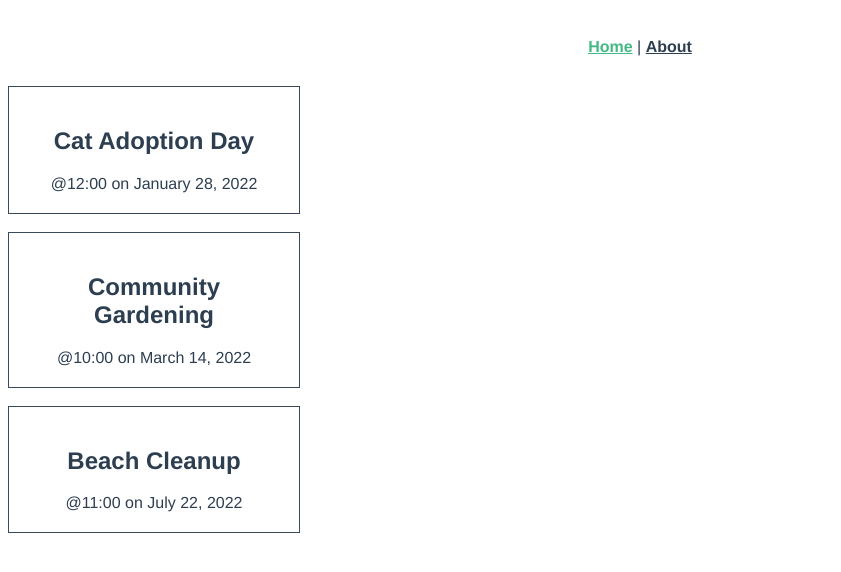
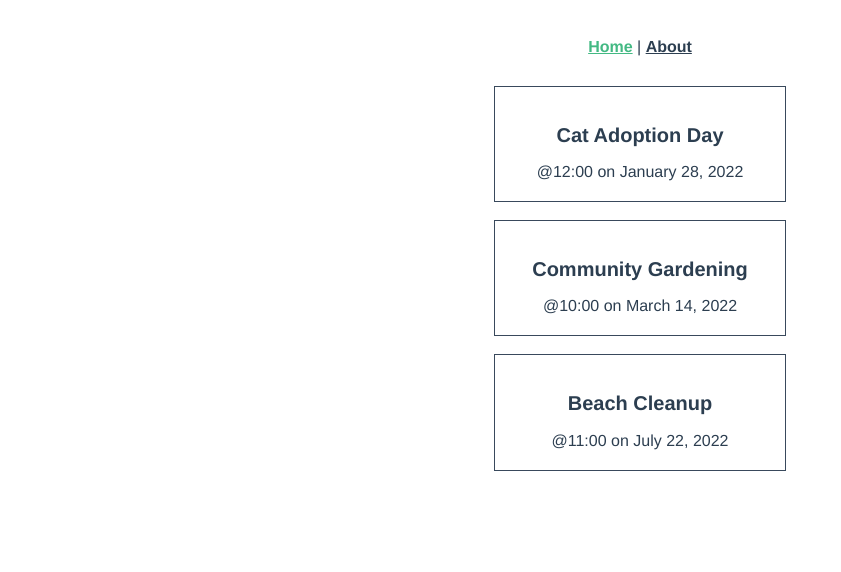
Before and after one commit to RinZ5/331-intro-to-vite, a Vue app: page / in a window 1280 px wide. Shown: the top 572 px of the page, without its empty margins (0-841 px from the left). Built offline with nearby package versions, Linux system fonts and the light colour scheme; the HTML template or start-up script is replaced by a standard one.

Commit message:
Complete 8.6

```diff
--- a/src/App.vue
+++ b/src/App.vue
@@ -17,7 +17,7 @@
   </div>
 </template>
 
-<style scoped>
+<style>
 #layout {
   font-family: Avenir, Helvetica, Arial, sans-serif;
   text-align: center;
@@ -36,4 +36,8 @@
 nav a.router-link-exact-active {
   color: #43b983;
 }
+
+h2 {
+  font-size: 20px;
+}
 </style>
--- a/src/views/HomeView.vue
+++ b/src/views/HomeView.vue
@@ -40,7 +40,15 @@
 </script>
 
 <template>
-  <div class="home">
+  <div class="events">
     <EventCard v-for="event in events" :key="event.id" :event="event" />
   </div>
 </template>
+
+<style scoped>
+.events {
+  display: flex;
+  flex-direction: column;
+  align-items: center;
+}
+</style>
```
